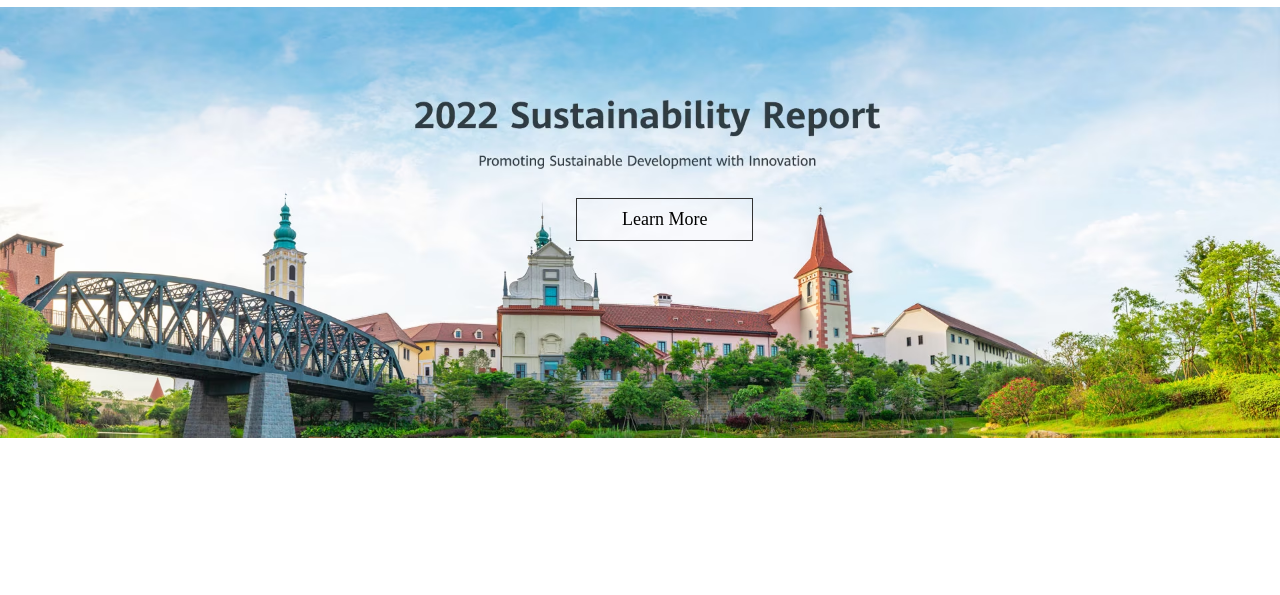
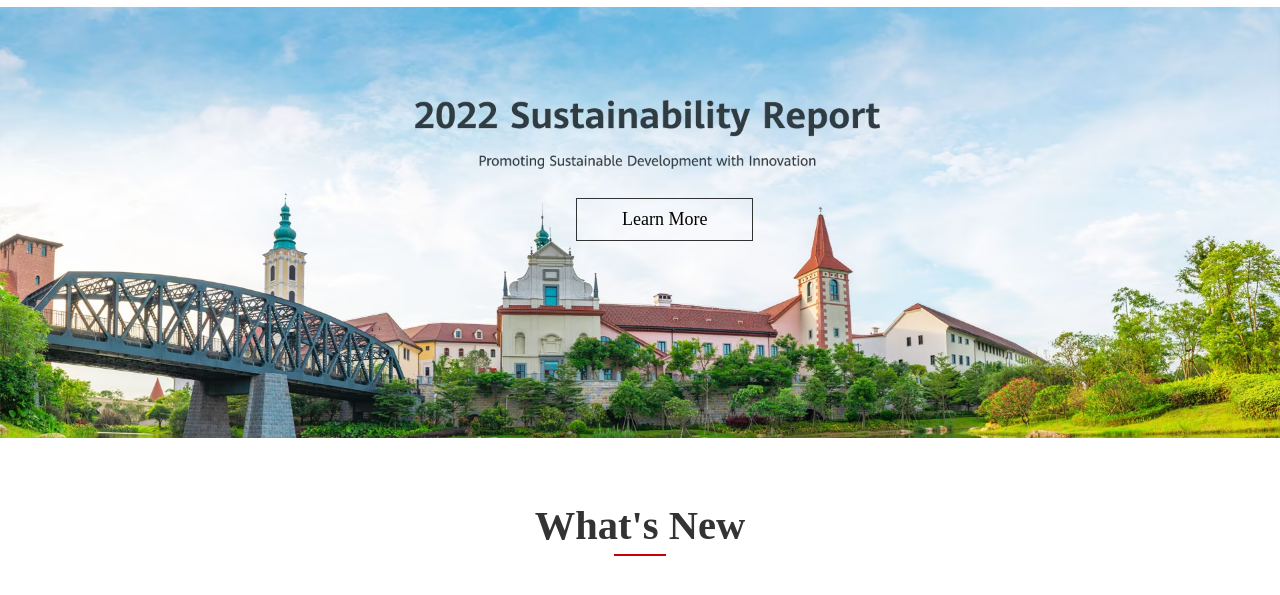
Before and after one commit to farbodfld/Huawei-Website, a plain HTML site: page index.html in a window 1280 px wide. Shown: the part 89-684 px from the top of the page. Drawn offline with Linux system fonts and the light colour scheme.

Commit message:
new section, title added

```diff
--- a/index.html
+++ b/index.html
@@ -107,6 +107,14 @@
         </div>
     </div>
 
+    <!-- What's New Section -->
+    <div class="new">
+        <div class="title">
+            <h2>What's New</h2>
+        </div>
+        <div class="border"></div>
+    </div>
+
     <br><br><br>
     <br><br><br>
     <br><br><br>
--- a/style.css
+++ b/style.css
@@ -98,3 +98,25 @@ a {
     margin: 30px;
     font-size: 18px;
 }
+
+
+/* What's New Section */
+.new {
+    margin-top: 60px;
+}
+
+.new .title {
+    text-align: center;
+    font-size: 27px;
+    color: #333333;
+}
+
+.new .border {
+    width: 4%;
+    height: 2px;
+    background-color: #c7000b;
+    position: absolute;
+    left: 63%;
+    margin-left: -15%;
+    margin-top: 5px;
+}
```
